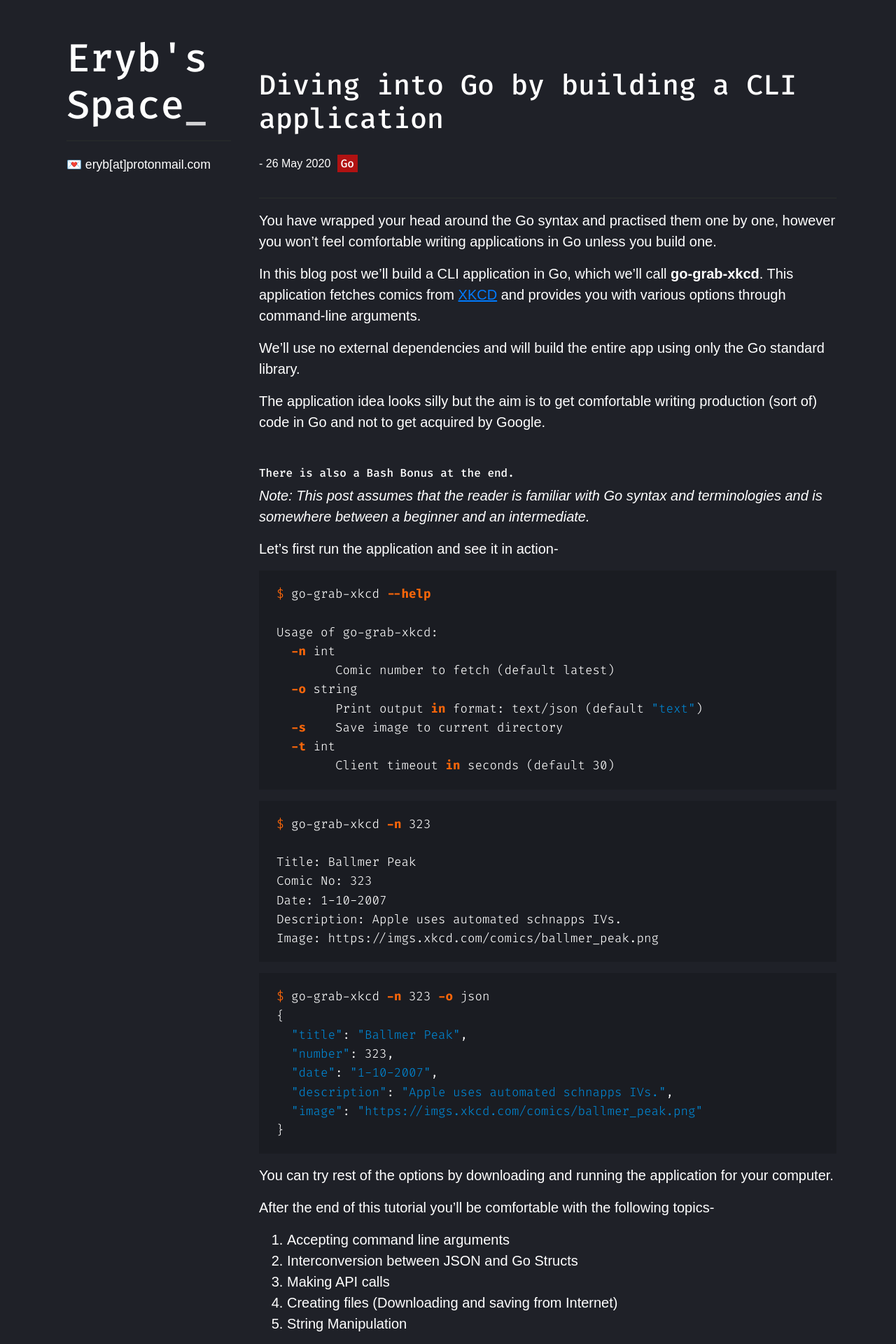
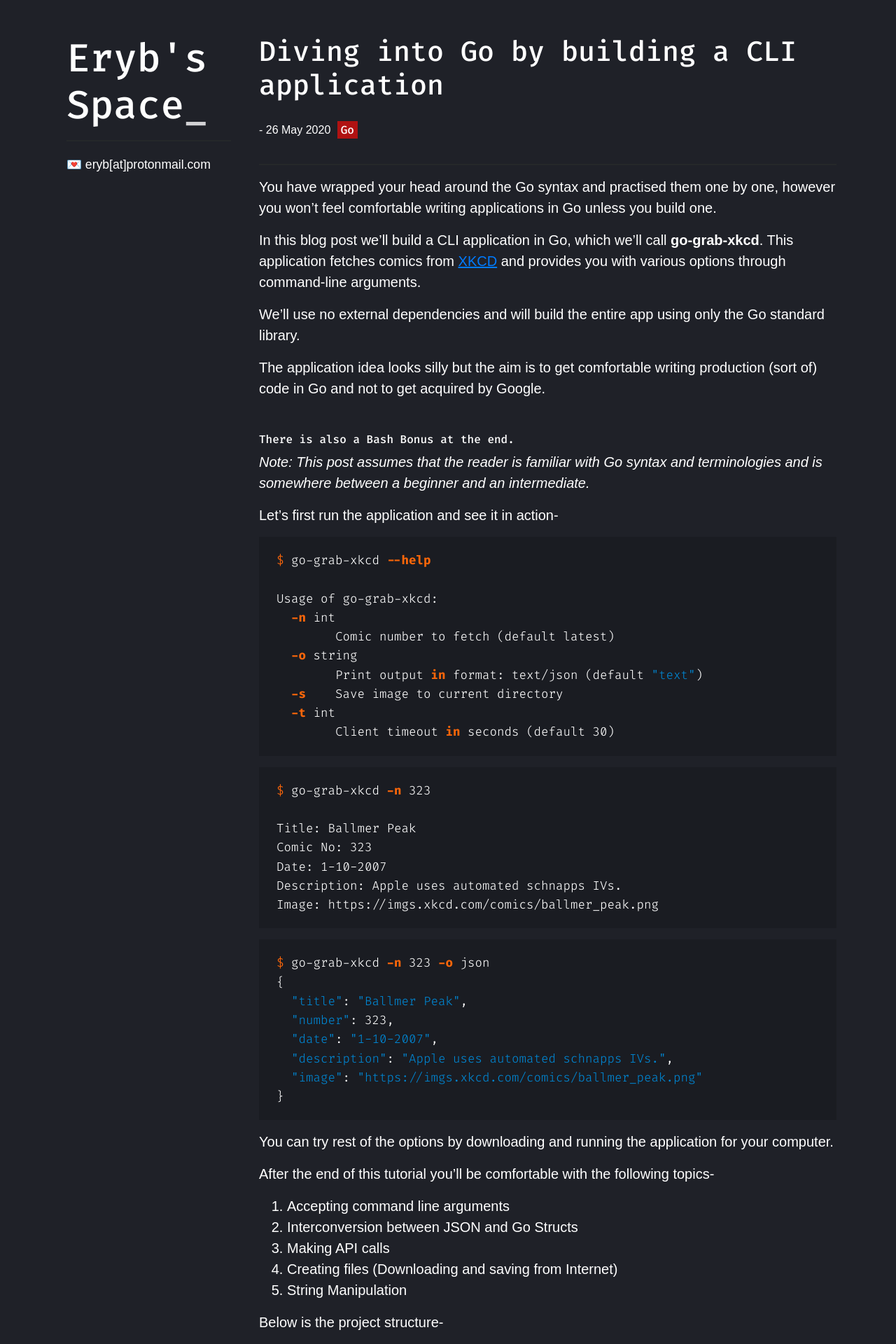
Before and after one commit to erybz/erybz.github.io, a Jekyll site: the page built from _posts/2020-05-26-diving-into-go-by-building-a-cli-application.markdown, in a window 1280 px wide. Shown: the top 1920 px of the page at 70% size. Built offline with Jekyll 4.4.1, drawn with Linux system fonts in a browser that asks for light colours; some web fonts are replaced.

Commit message:
Fix post-title margin

```diff
--- a/assets/css/main.css
+++ b/assets/css/main.css
@@ -91,6 +91,7 @@ hr {
 
 .post-title {
   font-size: 2.5rem;
+  margin-top: 0;
 }
 
 .post-meta {
```
